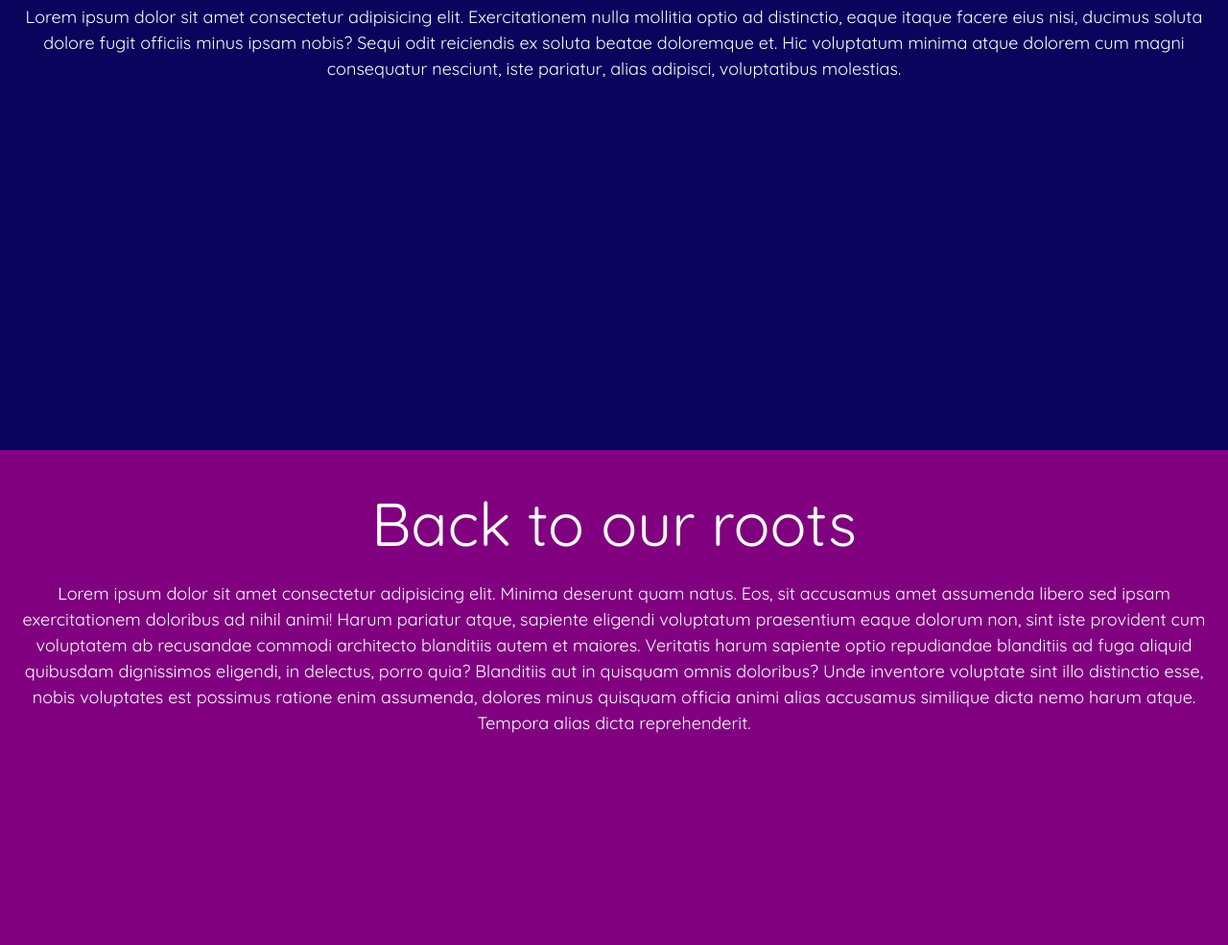
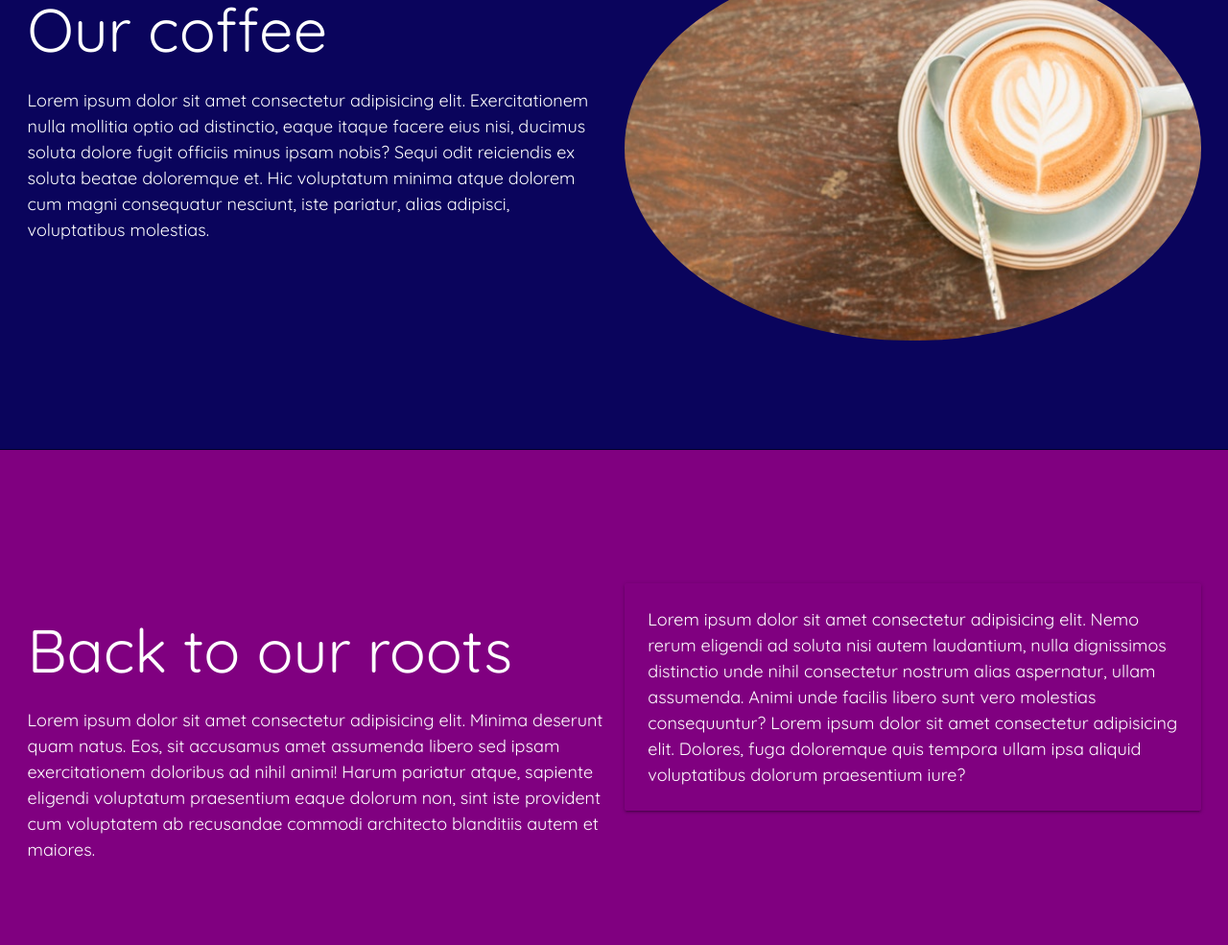
Before and after one commit to alagrin/cafesite, a plain HTML site: page index.html in a window 1280 px wide. Shown: the part 778-1763 px from the top of the page at 96% size. Drawn offline with nearby package versions, Linux system fonts and the light colour scheme.

Commit message:
added styles/images

```diff
--- a/index.html
+++ b/index.html
@@ -52,16 +52,32 @@
 						</div>
 					</div>
 					<section id="intro">
-							<h1>Our coffee</h1>
-							<p>Lorem ipsum dolor sit amet consectetur adipisicing elit. Exercitationem nulla mollitia optio ad distinctio, eaque itaque facere eius nisi, ducimus soluta dolore fugit officiis minus ipsam nobis? Sequi odit reiciendis ex soluta beatae doloremque et. Hic voluptatum minima atque dolorem cum magni consequatur nesciunt, iste pariatur, alias adipisci, voluptatibus molestias.</p>
+						<div class="row">
+							<div class="col s12 m6">
+									<h1>Our coffee</h1>
+									<p>Lorem ipsum dolor sit amet consectetur adipisicing elit. Exercitationem nulla mollitia optio ad distinctio, eaque itaque facere eius nisi, ducimus soluta dolore fugit officiis minus ipsam nobis? Sequi odit reiciendis ex soluta beatae doloremque et. Hic voluptatum minima atque dolorem cum magni consequatur nesciunt, iste pariatur, alias adipisci, voluptatibus molestias.</p>
+							</div>
+							<div class="col s12 m6">
+								<img src="./img/coffeecup.jpeg" alt="coffeecup" class="responsive-img circle">
+							</div>
+						</div>
 					</section>
 					<section id="history">
-							<h1>Back to our roots</h1>
-							<p>Lorem ipsum dolor sit amet consectetur adipisicing elit. Minima deserunt quam natus. Eos, sit accusamus amet assumenda libero sed ipsam exercitationem doloribus ad nihil animi! Harum pariatur atque, sapiente eligendi voluptatum praesentium eaque dolorum non, sint iste provident cum voluptatem ab recusandae commodi architecto blanditiis autem et maiores. Veritatis harum sapiente optio repudiandae blanditiis ad fuga aliquid quibusdam dignissimos eligendi, in delectus, porro quia? Blanditiis aut in quisquam omnis doloribus? Unde inventore voluptate sint illo distinctio esse, nobis voluptates est possimus ratione enim assumenda, dolores minus quisquam officia animi alias accusamus similique dicta nemo harum atque. Tempora alias dicta reprehenderit.</p>
+						<div class="row">
+							<div class="col s12 m6">
+									<h1>Back to our roots</h1>
+									<p>Lorem ipsum dolor sit amet consectetur adipisicing elit. Minima deserunt quam natus. Eos, sit accusamus amet assumenda libero sed ipsam exercitationem doloribus ad nihil animi! Harum pariatur atque, sapiente eligendi voluptatum praesentium eaque dolorum non, sint iste provident cum voluptatem ab recusandae commodi architecto blanditiis autem et maiores.</p>
+							</div>
+							<div class="col s12 m6">
+									<div class="card-panel hoverable transparent">
+										Lorem ipsum dolor sit amet consectetur adipisicing elit. Nemo rerum eligendi ad soluta nisi autem laudantium, nulla dignissimos distinctio unde nihil consectetur nostrum alias aspernatur, ullam assumenda. Animi unde facilis libero sunt vero molestias consequuntur? Lorem ipsum dolor sit amet consectetur adipisicing elit. Dolores, fuga doloremque quis tempora ullam ipsa aliquid voluptatibus dolorum praesentium iure?
+									</div>
+							</div>
+						</div>
 					</section>
 					<section id="process">
 							<h1>How it's made</h1>
-							<p>Lorem ipsum dolor, sit amet consectetur adipisicing elit. Voluptatem aperiam ea corporis explicabo ipsam deserunt soluta sed nam modi iusto ex, alias, dolores blanditiis eveniet obcaecati rerum laudantium velit. Possimus aut atque sit veniam odit nostrum sapiente, autem ea excepturi voluptatum quis similique maiores, ex aperiam deserunt, at molestias laborum enim. Delectus qui dicta sed, culpa accusantium dolorem sit quia nihil debitis voluptatibus vitae quam dolores sapiente, maxime officiis architecto soluta reprehenderit ratione similique asperiores. Reprehenderit dignissimos porro esse et quasi at quaerat accusantium fugiat consequuntur quisquam magnam enim earum nobis iusto aut animi perspiciatis corporis doloremque, dolore nam asperiores? Sit quidem ipsa facilis veniam quia nihil, explicabo aspernatur quam non dolores eaque ullam consequuntur harum assumenda pariatur voluptate eum fugit vel. Culpa quasi distinctio quam numquam ea voluptas delectus reiciendis placeat sunt voluptatibus esse qui, molestias, voluptatum iusto repudiandae consectetur, atque repellendus architecto accusantium! Dolorem aspernatur magni nihil tempore.</p>
+							<p>Lorem ipsum dolor, sit amet consectetur adipisicing elit. Voluptatem aperiam ea corporis explicabo ipsam deserunt soluta sed nam modi iusto ex, alias, dolores blanditiis eveniet obcaecati rerum laudantium velit. Possimus aut atque sit veniam odit nostrum sapiente, autem ea excepturi voluptatum quis similique maiores, ex aperiam deserunt, at molestias laborum enim. Delectus qui dicta sed, culpa accusantium dolorem sit quia nihil debitis voluptatibus vitae quam dolores sapiente, maxime officiis architecto soluta reprehenderit ratione similique asperiores. Reprehenderit dignissimos porro esse et quasi at quaerat accusantium fugiat consequuntur quisquam magnam enim earum nobis iusto aut animi perspiciatis corporis doloremque.</p>
 					</section>
 		</div>
     <footer>
--- a/style.css
+++ b/style.css
@@ -46,7 +46,6 @@ nav {
     top: 0;
     position: sticky;
     z-index: 2;
-    font-family: 'Cinzel';
 }
 .hero-image {
     background-image: url('./img/coffeehero.jpeg');
@@ -75,22 +74,33 @@ nav {
     cursor: pointer;
 }
 section {
-    text-align: center;
     display: flex;
     padding: 0 1.15rem;
 }
 
 #intro {
+    display: flex;
+    flex-direction: row;
     background-color: rgb(10, 4, 92);
     color: white;
+    justify-content: center;
+    align-items: center;
 }
 
 #history {
+    display: flex;
+    flex-direction: row;
+    align-items: center;
+    justify-content: center;
     color: white;
     background-color: purple;
 }
 
 #process {
+    display: flex;
+    flex-direction: column;
+    align-items: center;
+    justify-content: center;
     color: white;
     background-color: palevioletred;
 }
```
Also changed, not shown: img/beanscover.jpg (added), img/coffeecup.jpeg (added), img/process.jpg (added).
